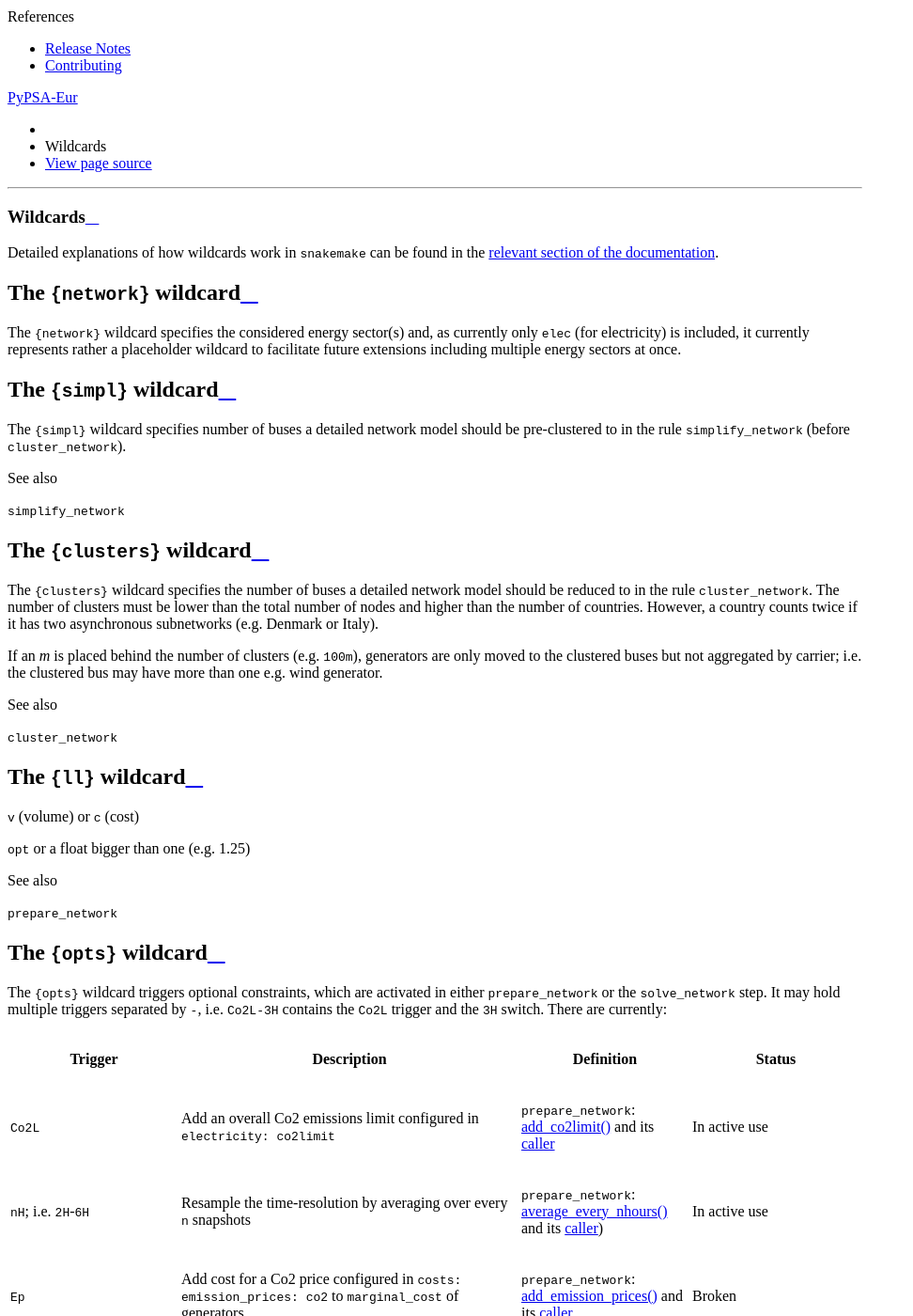
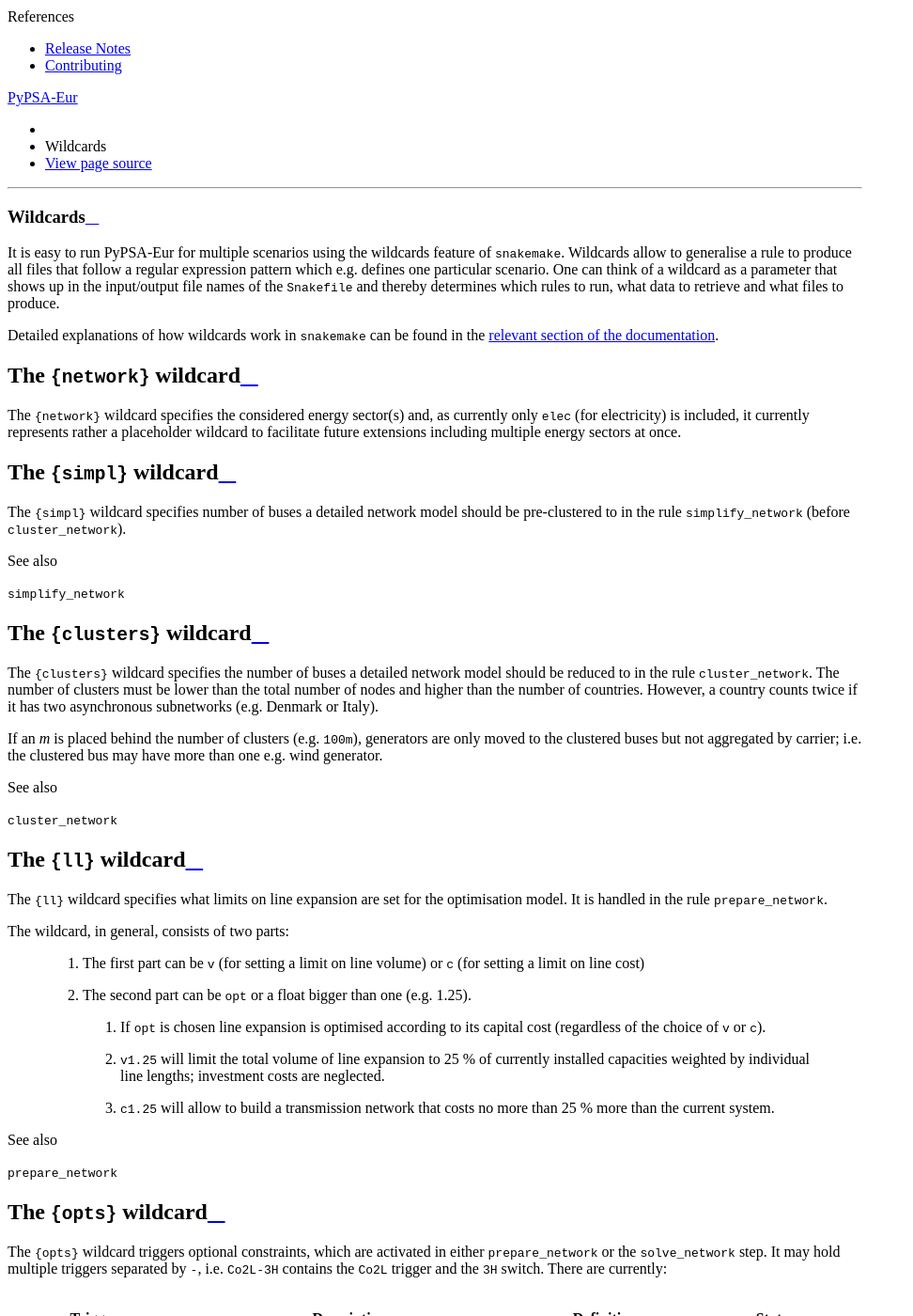
Before and after one commit to PyPSA/PyPSA, a Sphinx documentation site: the page built from doc/wildcards.rst, in a window 1280 px wide and 1400 px high, scrolled down 564 px. Shown: the whole window at 94% size, without its empty margins (0-972 px from the left). Built offline with Sphinx 7.4.7 and the Read the Docs theme 2.0.0, drawn with Linux system fonts in a browser that asks for light colours; some of the changed text lies outside the part shown.

Commit message:
complete wildcards explanations

```diff
--- a/doc/configtables/opts.csv
+++ b/doc/configtables/opts.csv
@@ -1,6 +1,6 @@
 Trigger, Description, Definition, Status
-``Co2L``, Add an overall Co2 emissions limit configured in ``electricity: co2limit``, ``prepare_network``: `add_co2limit() <https://github.com/PyPSA/pypsa-eur/blob/6b964540ed39d44079cdabddee8333f486d0cd63/scripts/prepare_network.py#L19>`_ and its `caller <https://github.com/PyPSA/pypsa-eur/blob/6b964540ed39d44079cdabddee8333f486d0cd63/scripts/prepare_network.py#L154>`_, In active use
+``Co2L``, Add an overall carbon-dioxide emissions limit configured in ``electricity: co2limit``, ``prepare_network``: `add_co2limit() <https://github.com/PyPSA/pypsa-eur/blob/6b964540ed39d44079cdabddee8333f486d0cd63/scripts/prepare_network.py#L19>`_ and its `caller <https://github.com/PyPSA/pypsa-eur/blob/6b964540ed39d44079cdabddee8333f486d0cd63/scripts/prepare_network.py#L154>`_, In active use
 ``nH``; i.e. ``2H``-``6H``, Resample the time-resolution by averaging over every ``n`` snapshots, ``prepare_network``: `average_every_nhours() <https://github.com/PyPSA/pypsa-eur/blob/6b964540ed39d44079cdabddee8333f486d0cd63/scripts/prepare_network.py#L110>`_ and its `caller <https://github.com/PyPSA/pypsa-eur/blob/6b964540ed39d44079cdabddee8333f486d0cd63/scripts/prepare_network.py#L146>`_), In active use
-``Ep``, Add cost for a Co2 price configured in ``costs: emission_prices: co2`` to ``marginal_cost`` of generators, ``prepare_network``: `add_emission_prices() <https://github.com/PyPSA/pypsa-eur/blob/6b964540ed39d44079cdabddee8333f486d0cd63/scripts/prepare_network.py#L24>`_ and its `caller <https://github.com/PyPSA/pypsa-eur/blob/6b964540ed39d44079cdabddee8333f486d0cd63/scripts/prepare_network.py#L158>`_, Broken
+``Ep``, Add cost for a carbon-dioxide price configured in ``costs: emission_prices: co2`` to ``marginal_cost`` of generators, ``prepare_network``: `add_emission_prices() <https://github.com/PyPSA/pypsa-eur/blob/6b964540ed39d44079cdabddee8333f486d0cd63/scripts/prepare_network.py#L24>`_ and its `caller <https://github.com/PyPSA/pypsa-eur/blob/6b964540ed39d44079cdabddee8333f486d0cd63/scripts/prepare_network.py#L158>`_, Broken
 ``BAU``, Add a per-``carrier`` minimal overall capacity; i.e. at least ``40GW`` of ``OCGT`` in Europe; configured in ``electricity: BAU_mincapacities``, ``solve_network``: `add_opts_constraints() <https://github.com/PyPSA/pypsa-eur/blob/6b964540ed39d44079cdabddee8333f486d0cd63/scripts/solve_network.py#L66>`_, Untested
 ``SAFE``, Add a capacity reserve margin of a certain fraction above the peak demand to which renewable generators and storage do *not* contribute. Ignores network., ``solve_network`` `add_opts_constraints() <https://github.com/PyPSA/pypsa-eur/blob/6b964540ed39d44079cdabddee8333f486d0cd63/scripts/solve_network.py#L73>`_, Untested
--- a/doc/wildcards.rst
+++ b/doc/wildcards.rst
@@ -4,7 +4,14 @@
 Wildcards
 #########
 
-Detailed explanations of how wildcards work in ``snakemake`` can be found in the `relevant section of the documentation <https://snakemake.readthedocs.io/en/stable/snakefiles/rules.html#wildcards>`_.
+It is easy to run PyPSA-Eur for multiple scenarios using the wildcards feature of ``snakemake``.
+Wildcards allow to generalise a rule to produce all files that follow a regular expression pattern
+which e.g. defines one particular scenario. One can think of a wildcard as a parameter that shows
+up in the input/output file names of the ``Snakefile`` and thereby determines which rules to run,
+what data to retrieve and what files to produce.
+
+Detailed explanations of how wildcards work in ``snakemake`` can be found in the
+`relevant section of the documentation <https://snakemake.readthedocs.io/en/stable/snakefiles/rules.html#wildcards>`_.
 
 .. _network:
 
@@ -21,7 +28,9 @@
 The ``{simpl}`` wildcard
 ========================
 
-The ``{simpl}`` wildcard specifies number of buses a detailed network model should be pre-clustered to in the rule ``simplify_network`` (before ``cluster_network``).
+The ``{simpl}`` wildcard specifies number of buses a detailed
+network model should be pre-clustered to in the rule
+``simplify_network`` (before ``cluster_network``).
 
 .. seealso::
     :mod:`simplify_network`
@@ -31,12 +40,15 @@
 The ``{clusters}`` wildcard
 ===========================
 
-The ``{clusters}`` wildcard specifies the number of buses a detailed network model should be reduced to in the rule ``cluster_network``.
+The ``{clusters}`` wildcard specifies the number of buses a detailed
+network model should be reduced to in the rule ``cluster_network``.
 The number of clusters must be lower than the total number of nodes
 and higher than the number of countries. However, a country counts twice if
 it has two asynchronous subnetworks (e.g. Denmark or Italy).
 
-If an `m` is placed behind the number of clusters (e.g. ``100m``), generators are only moved to the clustered buses but not aggregated by carrier; i.e. the clustered bus may have more than one e.g. wind generator.
+If an `m` is placed behind the number of clusters (e.g. ``100m``),
+generators are only moved to the clustered buses but not aggregated
+by carrier; i.e. the clustered bus may have more than one e.g. wind generator.
 
 .. seealso::
     :mod:`cluster_network`
@@ -46,9 +58,29 @@
 The ``{ll}`` wildcard
 =====================
 
-``v`` (volume) or ``c`` (cost)
+The ``{ll}`` wildcard specifies what limits on
+line expansion are set for the optimisation model.
+It is handled in the rule :mod:`prepare_network`.
 
-``opt`` or a float bigger than one (e.g. 1.25)
+The wildcard, in general, consists of two parts:
+
+    1. The first part can be
+       ``v`` (for setting a limit on line volume) or
+       ``c`` (for setting a limit on line cost)
+
+    2. The second part can be
+       ``opt`` or a float bigger than one (e.g. 1.25).
+
+       (a) If ``opt`` is chosen line expansion is optimised
+           according to its capital cost
+           (regardless of the choice of ``v`` or ``c``).
+
+       (b) ``v1.25`` will limit the total volume of line expansion
+           to 25 % of currently installed capacities weighted by
+           individual line lengths; investment costs are neglected.
+
+       (c) ``c1.25`` will allow to build a transmission network that
+           costs no more than 25 % more than the current system.
 
 .. seealso::
     :mod:`prepare_network`
@@ -100,13 +132,27 @@
 The ``{cutout}`` wildcard
 =========================
 
+The ``{cutout}`` wildcard facilitates running the rule ``build_cutout``
+for all cutout configurations specified under ``atlite: cutouts:``.
+These cutouts will be stored in a folder specified by ``{cutout}``.
+
 .. seealso::
-    :mod:`build_cutout`
+    :mod:`build_cutout`, :ref:`atlite_cf`
 
 .. _technology:
 
 The ``{technology}`` wildcard
 =============================
+
+The ``{technology}`` wildcard specifies for which renewable energy technology to produce availablity time
+series and potentials using the rule :mod:`build_renewable_profiles`.
+It can take the values ``onwind``, ``offwind-ac``, ``offwind-dc``, and ``solar`` but **not** ``hydro``
+(since hydroelectric plant profiles are created by a different rule.
+
+The wildcard can moreover be used to create technology specific figures and summaries.
+For instance ``{technology}`` can be used to plot regionally disaggregated potentials
+with the rule :mod:`plot_p_nom_max` or to summarize a particular technology's
+full load hours in various countries with the rule :mod:`build_country_flh`.
 
 .. seealso::
     :mod:`build_renewable_profiles`, :mod:`plot_p_nom_max`, :mod:`build_country_flh`
@@ -116,7 +162,10 @@
 The ``{attr}`` wildcard
 =======================
 
-The ``{attr}`` wildcard specifies which attribute are used for size representations of network components on a map plot produced by the rule ``plot_network``. While it might be extended in the future, ``{attr}`` currently only supports plotting of ``p_nom``.
+The ``{attr}`` wildcard specifies which attribute are used for size
+representations of network components on a map plot produced by the rule
+``plot_network``. While it might be extended in the future, ``{attr}``
+currently only supports plotting of ``p_nom``.
 
 .. seealso::
     :mod:`plot_network`
@@ -126,7 +175,10 @@
 The ``{ext}`` wildcard
 ======================
 
-The ``{ext}`` wildcard specifies the file type of the figures the rule ``plot_network``, ``plot_summary``, and ``plot_p_nom_max`` produce. Typical examples are ``pdf`` and ``png``. The list of supported file formats depends on the used backend. To query the supported file types on your system, issue:
+The ``{ext}`` wildcard specifies the file type of the figures the
+rule ``plot_network``, ``plot_summary``, and ``plot_p_nom_max`` produce.
+Typical examples are ``pdf`` and ``png``. The list of supported file
+formats depends on the used backend. To query the supported file types on your system, issue:
 
 .. code:: python
 
```
